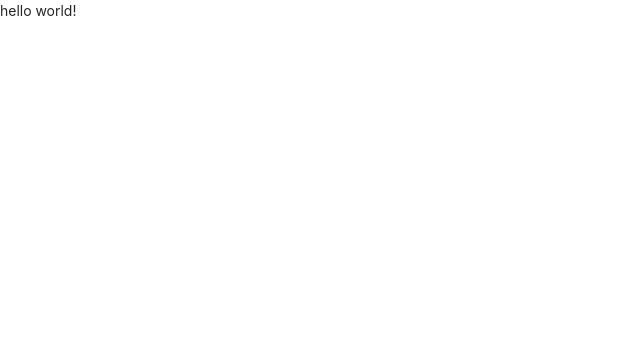
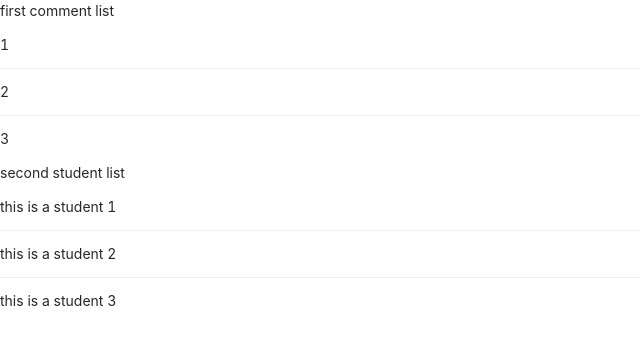
Before and after one commit to korgong/new-react-app, a React (Create React App) app: page / in a window 1280 px wide. Shown: the top 344 px of the page, without its empty margins (0-640 px from the left). Built offline with nearby package versions, Linux system fonts and the light colour scheme.

Commit message:
add a example for the hoc

```diff
--- /dev/null
+++ b/src/CommentListWithSubscription.js
@@ -0,0 +1,14 @@
+import React from 'react';
+import { List } from 'antd';
+import { WithSubscription } from "./subscribeData";
+import { DataSource } from "./utils";
+
+function CommentList({data}) {
+    return <List dataSource={data} renderItem={item=>(
+        <List.Item>{item}</List.Item>
+    )} />
+}
+
+export const getCommentListWithSubscription = (id) => {
+    return WithSubscription(CommentList, () => DataSource.getStudents(id))
+};
--- a/src/Playground.js
+++ b/src/Playground.js
@@ -1,9 +1,21 @@
 import React from "react";
 import "./Playground.less";
+import { getCommentListWithSubscription } from './CommentListWithSubscription';
+import { getStudentListWithSubscription } from './StudentListWithSubscription';
 
 // write your component here
 function Playground() {
-    return <div>hello world!</div>
+    const id = 1;
+    const CommentListWithSubscription = getCommentListWithSubscription(id);
+    const StudentListWithSubscription = getStudentListWithSubscription(id);
+    return (
+        <div>
+            <div>first comment list</div>
+            <CommentListWithSubscription />
+            <div>second student list</div>
+            <StudentListWithSubscription />
+        </div>
+    )
 }
 
 export default Playground;
--- /dev/null
+++ b/src/StudentListWithSubscription.js
@@ -0,0 +1,14 @@
+import React from 'react';
+import { List } from 'antd';
+import { WithSubscription } from "./subscribeData";
+import { DataSource } from "./utils";
+
+function StudentList({data}) {
+    return <List dataSource={data} renderItem={item=>(
+        <List.Item>this is a student {item}</List.Item>
+    )} />
+}
+
+export const getStudentListWithSubscription = (id) => {
+    return WithSubscription(StudentList, () => DataSource.getStudents(id))
+};
--- /dev/null
+++ b/src/subscribeData.js
@@ -0,0 +1,23 @@
+import React from 'react';
+
+// if you have some component which need to subscribe a data then use the data to render list.
+// you can use this Component to do this.
+// What you need to do is write your own business logic on how to render ui using this data
+export function WithSubscription(WrappedComponent, method) {
+    // this is a container component
+    return class extends React.Component {
+        state = {
+            data: []
+        };
+
+        componentDidMount() {
+            method().then(data => {
+                this.setState({data: data});
+            });
+        }
+
+        render() {
+            return <WrappedComponent data={this.state.data} {...this.props} />
+        }
+    }
+}
--- a/src/utils.js
+++ b/src/utils.js
@@ -23,3 +23,15 @@ export function debounce(func, delay) {
         }, delay);
     }
 }
+
+export const DataSource = {
+    getComments: (id) => {
+        return new Promise(resolve => {
+            resolve([1, 2, 3]);
+        })
+        // return Promise.resolve([1, 2, 3]);
+    },
+    getStudents: (id) => {
+        return Promise.resolve([1, 2, 3]);
+    },
+}
```
